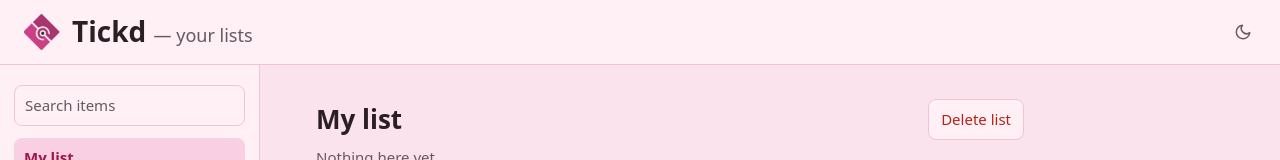
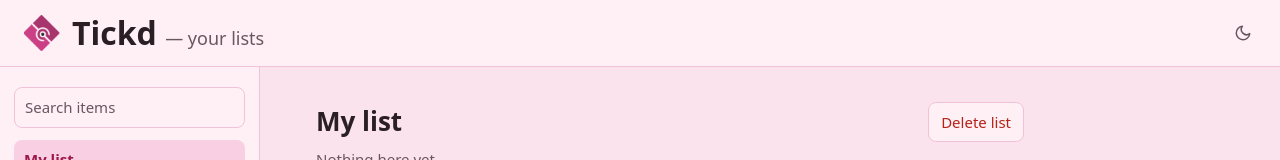
Before and after one commit to patt-rick/lists, a plain HTML site: page index.html in a window 1280 px wide. Shown: the top 160 px of the page. Drawn offline with Linux system fonts and the light colour scheme.

Commit message:
Make the app title 32px so it stands out from list names

```diff
--- a/index.html
+++ b/index.html
@@ -71,7 +71,7 @@
       border-bottom: 1px solid var(--line);
     }
     .topbar img { width: 36px; height: 36px; flex: none; }
-    .topbar h1 { margin: 0; font-size: 28px; line-height: 1.2; }
+    .topbar h1 { margin: 0; font-size: 32px; line-height: 1.2; }
     .tagline { font-size: 18px; font-weight: 400; color: var(--muted); white-space: nowrap; }
 
     .app {
```
Also changed, not shown: screenshot-dark.png, screenshot.png.
